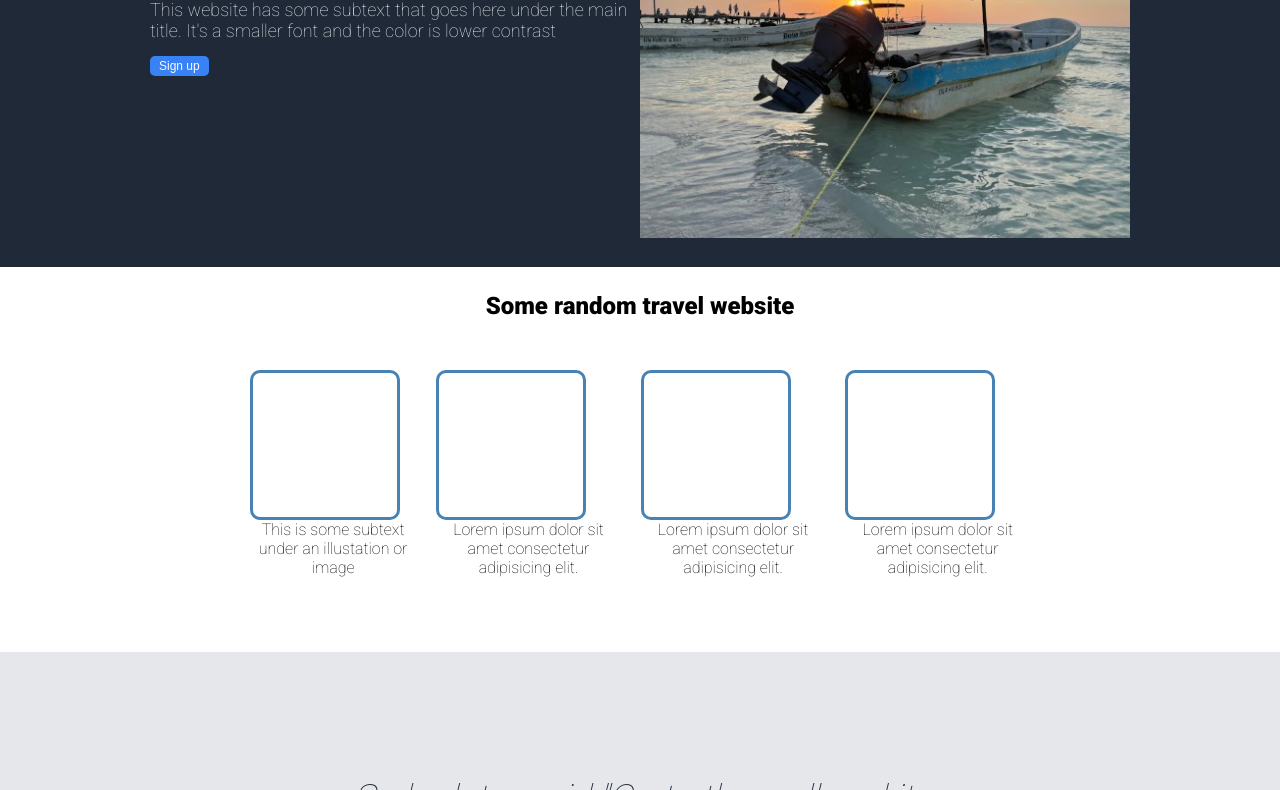
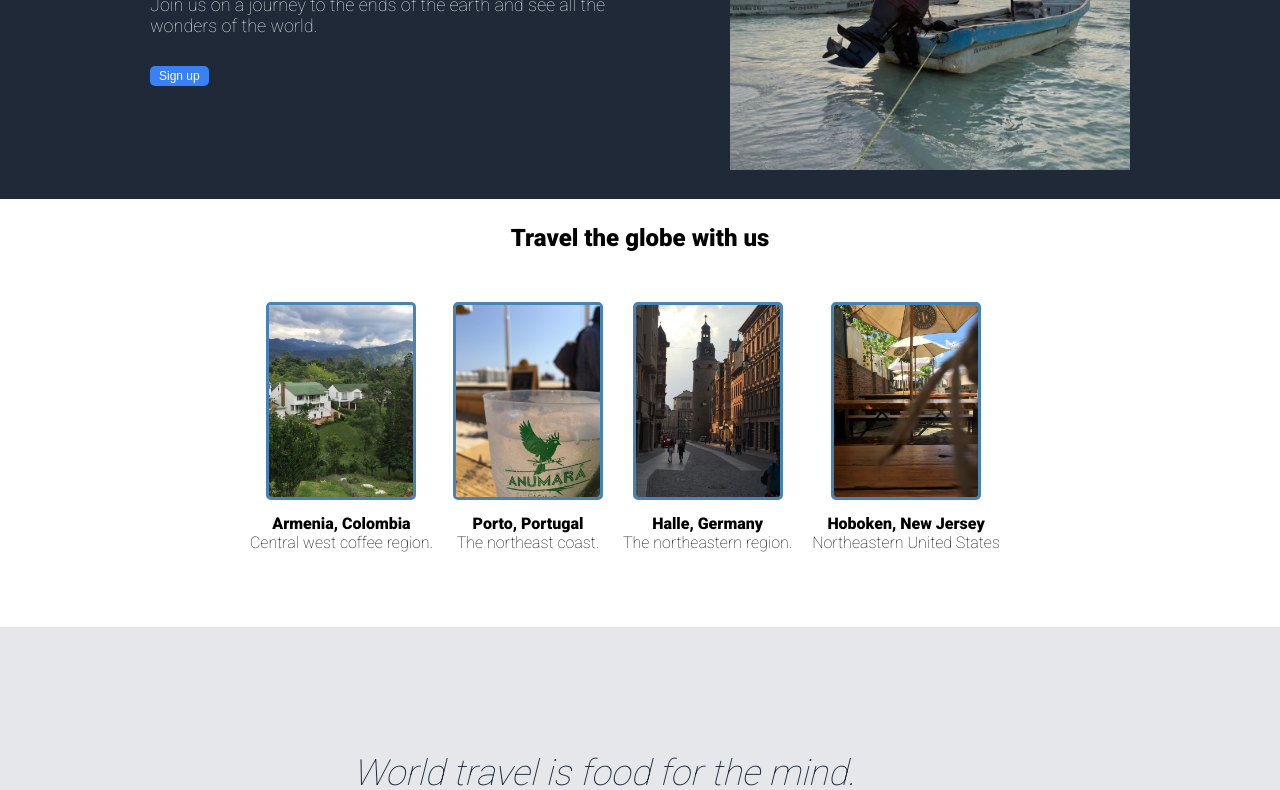
Before and after one commit to DrewChambs/landing-page, a plain HTML site: page index.html in a window 1280 px wide. Shown: the part 233-1023 px from the top of the page. Drawn offline with Linux system fonts and the light colour scheme.

Commit message:
Random Section changed. Images added to replace placeholders. CSS adjusted for images. All titles changed to create real website environment

```diff
--- a/css/style.css
+++ b/css/style.css
@@ -24,30 +24,7 @@ a {
 img {
   max-width: 100%;
 }
-/* Hero ***/
-.sections {
-  padding: 25px 150px;
-}
-.hero {
-  background-color: #1f2937;
-  padding: 25px 150px;
-}
-.header__awesome {
-  display: flex;
-  margin-top: 50px;
-  justify-content: space-between;
-}
-.awe1 {
-  display: flex;
-  flex-direction: column;
-  justify-content: flex-start;
-  align-items: flex-start;
-  gap: 15px;
-  flex: 1 1 0;
-}
-.awe2 {
-  flex: 1 1 0;
-}
+
 /************************ */
 /* Navigation */
 .header {
@@ -67,14 +44,7 @@ img {
   border-radius: 5px;
   font-size: 12px;
 }
-.btnSign2 {
-  background-color: #3882f6;
-  border: 2px solid;
-  color: #f9faf8;
-  padding: 0 2em;
-  border-radius: 5px;
-  font-size: 11px;
-}
+
 /********************************/
 /* Typography */
 .awesome__col h2 {
@@ -93,27 +63,64 @@ img {
   font-size: 24px;
   color: #f9faf8;
 }
+.awesome__col p {
+  margin-bottom: 20px;
+}
+/* Sections */
+.sections {
+  padding: 25px 150px;
+}
+/**** Hero ***/
+.hero {
+  background-color: #1f2937;
+  padding: 25px 150px;
+}
+.header__awesome {
+  display: flex;
+  justify-content: space-between;
+  margin-top: 50px;
+  gap: 20px;
+}
+.awesome-1 {
+  flex-grow: 0;
+  display: flex;
+  flex-direction: column;
+  align-items: flex-start;
+  gap: 10px;
+  flex-basis: 50%;
+}
+.awesome-2 {
+  flex-basis: 400px;
+}
+
 /* Middle "Random" Section */
-.mid-container {
+.box-container {
   display: flex;
   gap: 20px;
   padding: 50px 100px;
 }
-.mid-con-divs {
+.box {
   width: 150px;
-  height: 150px;
-  border: 3px solid rgb(70, 130, 180);
-  border-radius: 10px;
+  min-height: 150px;
 }
 .random__title {
   text-align: center;
 }
-.col-mid {
+.box-col {
+  display: flex;
+  flex-direction: column;
+  align-items: center;
+  gap: 10px;
   text-align: center;
 }
-
+.porto__img {
+  border: 3px solid rgb(70, 130, 180);
+  border-radius: 5px;
+}
+.city {
+  font-weight: 700;
+}
 /* Quote Section *****/
-
 .quote {
   display: flex;
   flex-direction: column;
@@ -136,6 +143,7 @@ img {
   font-weight: bold;
   margin-top: 20px;
 }
+
 /* CTA Section ********/
 .cta {
   display: flex;
@@ -151,6 +159,15 @@ img {
 .section__last {
   padding: 100px 150px;
 }
+.btnSign2 {
+  background-color: #3882f6;
+  border: 2px solid;
+  color: #f9faf8;
+  padding: 0 2em;
+  cursor: pointer;
+  border-radius: 5px;
+  font-size: 11px;
+}
 /* Footer ********* */
 .footer {
   background-color: #1f2937;
--- a/index.html
+++ b/index.html
@@ -19,30 +19,35 @@
     <section class="hero">
       <div class="header">
         <!-- Logo -->
-        <h1 class="header__logo">Header Logo</h1>
+        <h1 class="header__logo">Travel Gatherings</h1>
         <!-- Links -->
         <ul class="header__links">
           <li class="header__list">
-            <a href="" class="header__anchor">header link one</a>
+            <a href="#" class="header__anchor">Home</a>
           </li>
           <li class="header__list">
-            <a href="" class="header__anchor">header link two</a>
+            <a href="#" class="header__anchor">About Us</a>
           </li>
           <li class="header__list">
-            <a href="" class="header__anchor">header link three</a>
+            <a href="#" class="header__anchor">Contact</a>
+          </li>
+          <li class="header__list">
+            <a href="#" class="header__anchor">Gallery</a>
           </li>
         </ul>
       </div>
+
+      <!-- Awesome Text -->
       <div class="header__awesome">
-        <div class="awesome__col awe1">
-          <h2>This website is awesome</h2>
+        <div class="awesome__col awesome-1">
+          <h2>Traveling the world is touching adventure</h2>
           <p>
-            This website has some subtext that goes here under the main title.
-            It's a smaller font and the color is lower contrast
+            Join us on a journey to the ends of the earth and see all the
+            wonders of the world.
           </p>
           <button class="btnSign">Sign up</button>
         </div>
-        <div class="awesome__col awe2">
+        <div class="awesome__col awesome-2">
           <img
             src="./img/boatSmall.JPG"
             alt="A small boat at the beach, tethered to the shore"
@@ -51,25 +56,66 @@
         </div>
       </div>
     </section>
+
+    <!-- Random Section -->
     <section class="sections">
-      <h1 class="random__title">Some random travel website</h1>
-      <!-- Random Section -->
-      <div class="mid-container">
-        <div class="col-mid">
-          <div class="mid-con-divs"></div>
-          <p>This is some subtext under an illustation or image</p>
+      <h1 class="random__title">Travel the globe with us</h1>
+      <div class="box-container">
+        <div class="box-col">
+          <div class="box">
+            <img
+              src="./img/armenia.jpeg"
+              alt="Persperating cup on a beach in Portugal"
+              class="porto__img"
+            />
+          </div>
+
+          <p>
+            <span class="city"> Armenia, Colombia </span><br />Central west
+            coffee region.
+          </p>
         </div>
-        <div class="col-mid">
-          <div class="mid-con-divs"></div>
-          <p>Lorem ipsum dolor sit amet consectetur adipisicing elit.</p>
+        <div class="box-col">
+          <div class="box">
+            <img
+              src="./img/porto.jpeg"
+              alt="Persperating cup on a beach in Portugal"
+              class="porto__img"
+            />
+          </div>
+          <p>
+            <span class="city"> Porto, Portugal </span>
+            <br />
+            The northeast coast.
+          </p>
         </div>
-        <div class="col-mid">
-          <div class="mid-con-divs"></div>
-          <p>Lorem ipsum dolor sit amet consectetur adipisicing elit.</p>
+        <div class="box-col">
+          <div class="box">
+            <img
+              src="./img/halle.jpeg"
+              alt="Buildings on an old street"
+              class="porto__img"
+            />
+          </div>
+
+          <p>
+            <span class="city">Halle, Germany</span> <br />The northeastern
+            region.
+          </p>
         </div>
-        <div class="col-mid">
-          <div class="mid-con-divs"></div>
-          <p>Lorem ipsum dolor sit amet consectetur adipisicing elit.</p>
+        <div class="box-col">
+          <div class="box">
+            <img
+              src="./img/hobo_umb.jpeg"
+              alt="A restaurant patio with benches and umbrellas"
+              class="porto__img"
+            />
+          </div>
+
+          <p>
+            <span class="city">Hoboken, New Jersey</span> <br />Northeastern
+            United States
+          </p>
         </div>
       </div>
     </section>
@@ -77,9 +123,7 @@
     <section class="sections section-quote">
       <div class="quote">
         <p>
-          <em>
-            So he later said "Go to the well and it shall provide for eternity."
-          </em>
+          <em> World travel is food for the mind. </em>
         </p>
         <p class="name-unknown">Augustus Plain</p>
       </div>
@@ -87,9 +131,9 @@
     <section class="section__last">
       <div class="cta">
         <div>
-          <p class="cta__text">Call to actions! It's time!</p>
+          <p class="cta__text">Travel the world! It's a calling!</p>
           <p class="cta__sign">
-            Sign up for our product by clicking that button right over there!
+            Join Travel Gatherings and we'll take you there!
           </p>
         </div>
 
```
Also changed, not shown: img/armenia.jpeg (added), img/halle.jpeg (added), img/hobo_umb.jpeg (added), img/porto.jpeg (added).
